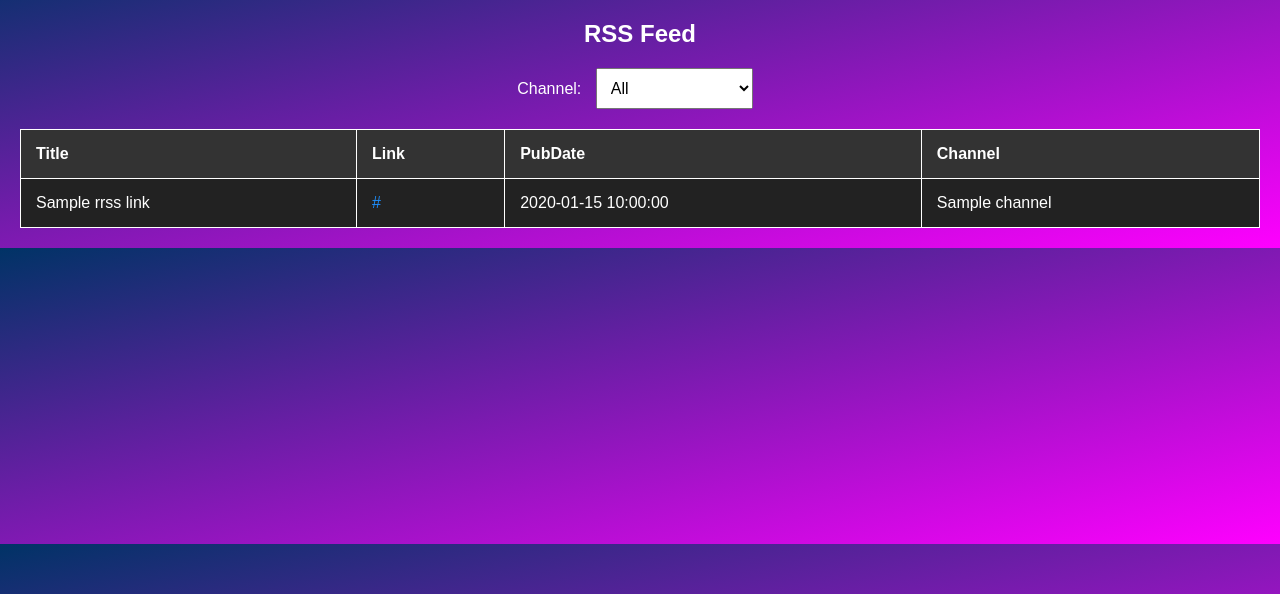
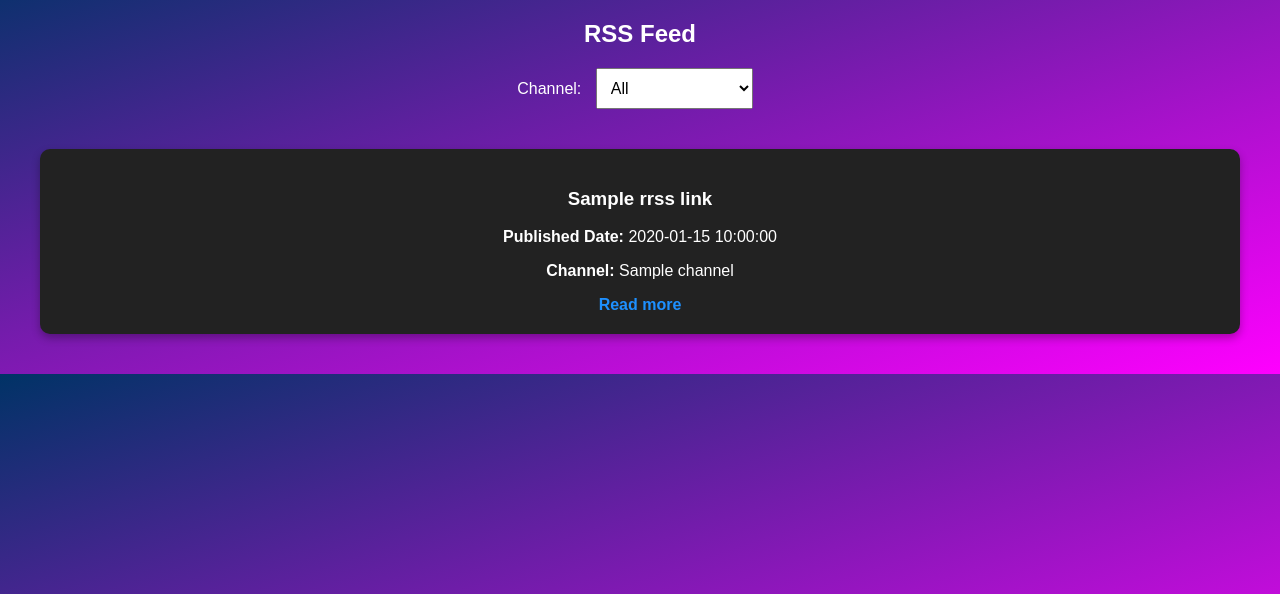
Before and after one commit to NasirMehmood12/instaxrss, a Flask app: page /rrss in a window 1280 px wide. Shown: the part 48-642 px from the top of the page. Run offline with Flask 3, Linux system fonts and the light colour scheme; the visitor is signed in with stand-in values (Sample User, id 1); a database or web service that is not in the repository returns one stand-in record (values such as "Sample title"); some libraries are stand-ins or nearby versions.

Commit message:
Update rrss.html

```diff
--- a/templates/rrss.html
+++ b/templates/rrss.html
@@ -39,24 +39,23 @@
             margin: 0 10px;
             font-size: 16px;
         }
-        table {
-            width: 100%;
-            border-collapse: collapse;
+        .cards-container {
+            display: grid;
+            grid-template-columns: repeat(auto-fit, minmax(300px, 1fr));
+            gap: 20px;
+            padding: 20px;
+        }
+        .card {
             background: #222;
-            color: white;
-            margin-top: 20px;
+            padding: 20px;
+            border-radius: 10px;
+            box-shadow: 0 4px 8px rgba(0, 0, 0, 0.3);
+            text-align: center;
         }
-        th, td {
-            padding: 15px;
-            border: 1px solid white;
-            text-align: left;
-        }
-        th {
-            background: #333;
-        }
-        a {
+        .card a {
             color: #1e90ff;
             text-decoration: none;
+            font-weight: bold;
         }
     </style>
 </head>
@@ -83,32 +82,26 @@
             </select>
         </div>
 
-        <table id="rrssTable">
-            <tr>
-                <th>Title</th>
-                <th>Link</th>
-                <th>PubDate</th>
-                <th>Channel</th>
-            </tr>
+        <div class="cards-container" id="rrssContainer">
             {% for item in rrss_links %}
-            <tr data-channel="{{ item.channel }}">
-                <td>{{ item.title }}</td>
-                <td><a href="{{ item.link }}" target="_blank">{{ item.link }}</a></td>
-                <td>{{ item.pubDate }}</td>
-                <td>{{ item.channel }}</td>
-            </tr>
+            <div class="card" data-channel="{{ item.channel }}">
+                <h3>{{ item.title }}</h3>
+                <p><strong>Published Date:</strong> {{ item.pubDate }}</p>
+                <p><strong>Channel:</strong> {{ item.channel }}</p>
+                <a href="{{ item.link }}" target="_blank">Read more</a>
+            </div>
             {% endfor %}
-        </table>
+        </div>
     </div>
 
     <script>
     function applyFilters() {
         let channelFilter = document.getElementById("channelFilter").value.toLowerCase();
-        let rows = document.querySelectorAll("#rrssTable tr[data-channel]");
+        let cards = document.querySelectorAll(".card");
 
-        rows.forEach(row => {
-            let channelMatch = channelFilter === "" || row.getAttribute("data-channel").toLowerCase() === channelFilter;
-            row.style.display = channelMatch ? "" : "none";
+        cards.forEach(card => {
+            let channelMatch = channelFilter === "" || card.getAttribute("data-channel").toLowerCase() === channelFilter;
+            card.style.display = channelMatch ? "block" : "none";
         });
     }
 
```
